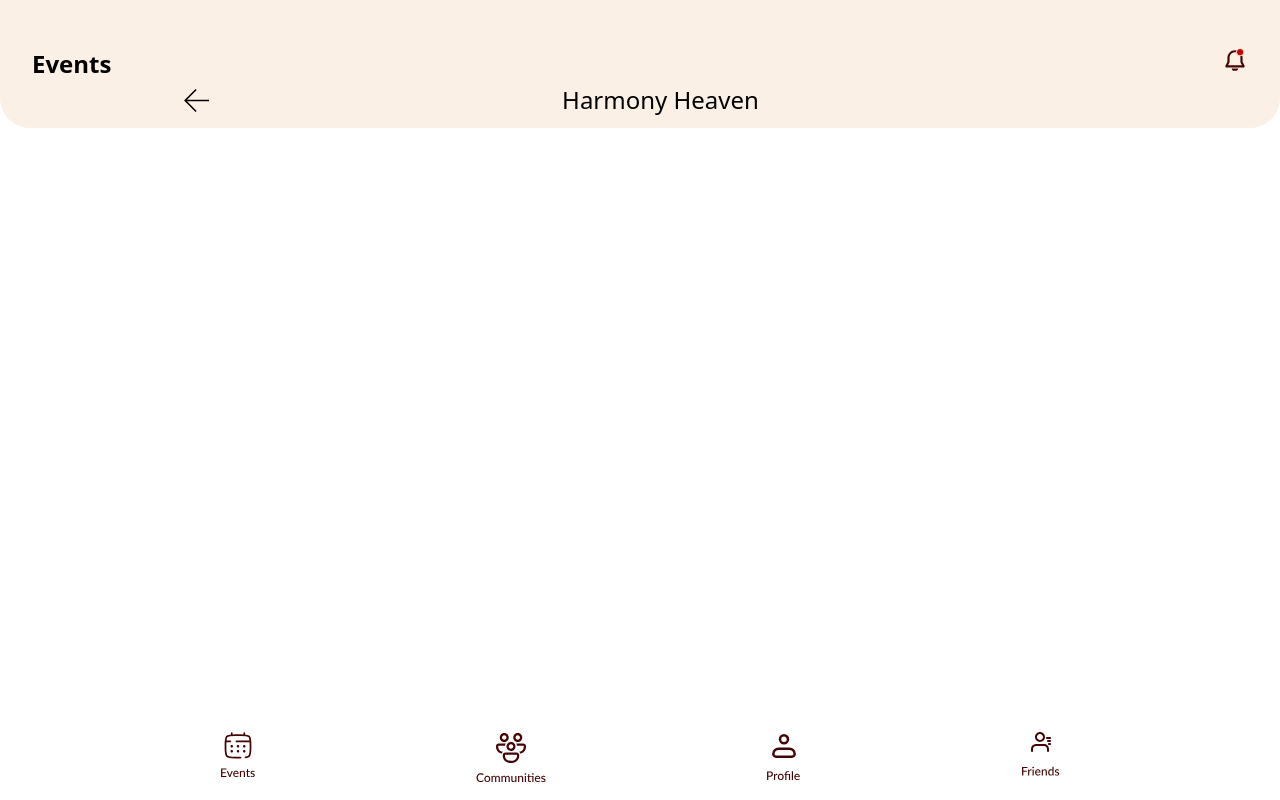
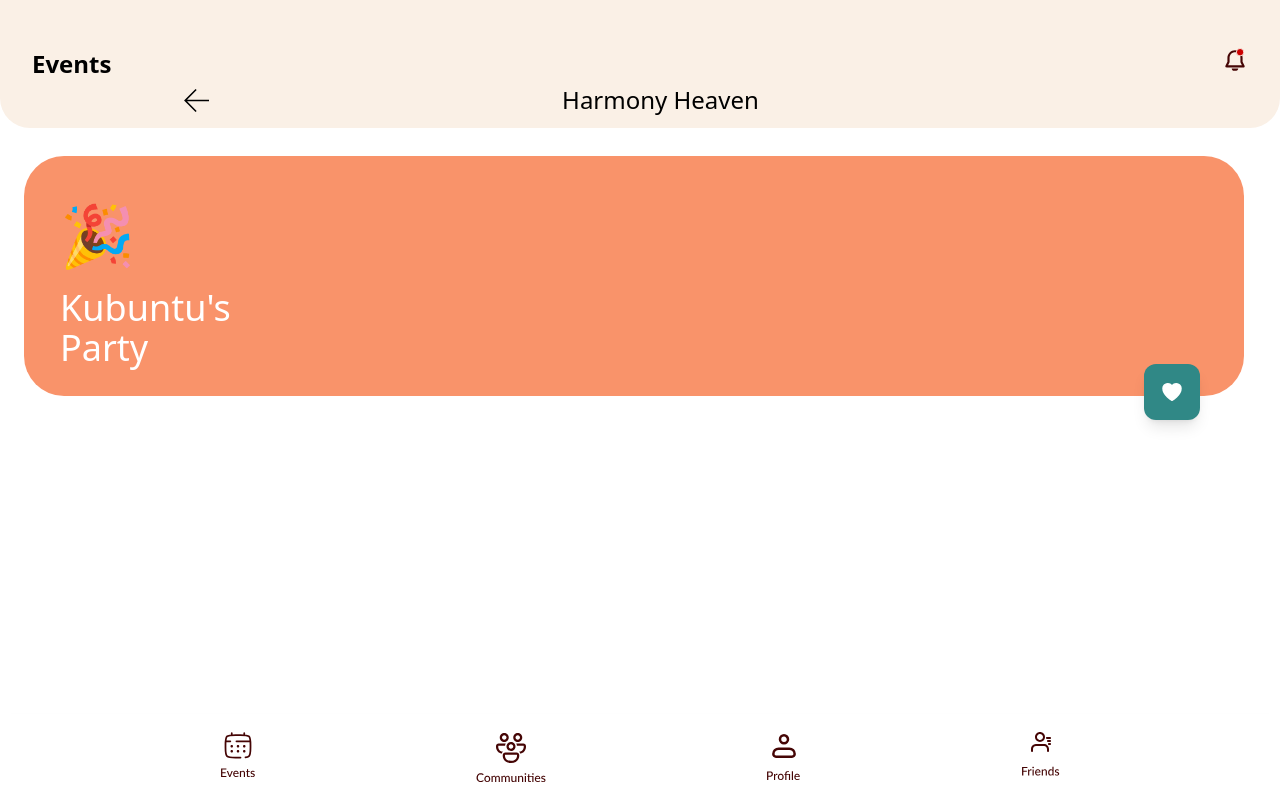
Before and after one commit to assudani66/Palikin, a React (Vite) app: page /events/details in a window 1280 px wide. Built offline with nearby package versions, Linux system fonts and the light colour scheme.

Commit message:
feat: event card

```diff
--- a/src/pages/eventDetails/EventDetails.jsx
+++ b/src/pages/eventDetails/EventDetails.jsx
@@ -1,18 +1,25 @@
-import React from 'react'
+import React, {useState} from 'react'
+import {useNavigate} from "react-router-dom";
 
 import { Header } from '../../components'
 
+
+
 export const EventDetails = () =>
 {
+  const navigate = useNavigate();
 
     const communityName = "Harmony Heaven";
+    const eventName = "Kubuntu's Party";
+
+    const [like,setLike] = useState(false);
 
   return (
-    <div>
+    <div className="flex flex-col">
       <header className="flex flex-col relative">
         <Header heading="Events" />
         <section className=" absolute bottom-3 ml-2 flex justify-around items-center w-full font-normal">
-        <svg width="25" height="23" viewBox="0 0 25 23" fill="none" xmlns="http://www.w3.org/2000/svg">
+        <svg width="25" height="23" viewBox="0 0 25 23" fill="none" xmlns="http://www.w3.org/2000/svg" onClick={()=>navigate("/events")}>
         <path d="M25 12.2812H3.05176L12.6587 21.8882L11.5601 22.9868L0.0732422 11.5L11.5601 0.0131836L12.6587 1.11182L3.05176 10.7188H25V12.2812Z" fill="black"/>
         </svg>
         <h1 className="text-2xl">{communityName}</h1>
@@ -20,6 +27,26 @@ export const EventDetails = () =>
 
         </section>
       </header>
+
+      <main className="max-w-full h-60 bg-primary rounded-[40px] ml-6 mr-9 mt-7 box-border flex flex-col
+      gap-6 pl-9 content-center pt-12 relative">
+      <span className="text-6xl text-white">🎉</span>
+      <p className="text-4xl text-white whitespace-normal max-w-[200px]">{eventName}</p>
+
+      {like
+      ?<button className="absolute -bottom-[10%] right-11 bg-white w-14 h-14 rounded-xl flex justify-center items-center shadow-lg" onClick={()=>setLike(false)}>
+        <svg xmlns="http://www.w3.org/2000/svg" fill="#308886" viewBox="0 0 24 24" stroke-width="1.5" stroke="#308886" class="w-6 h-6">
+        <path stroke-linecap="round" stroke-linejoin="round" d="M21 8.25c0-2.485-2.099-4.5-4.688-4.5-1.935 0-3.597 1.126-4.312 2.733-.715-1.607-2.377-2.733-4.313-2.733C5.1 3.75 3 5.765 3 8.25c0 7.22 9 12 9 12s9-4.78 9-12z" />
+        </svg>
+      </button>
+      :<button className="absolute -bottom-[10%] right-11 bg-[#308886] w-14 h-14 rounded-xl flex justify-center items-center shadow-lg" onClick={()=>setLike(true)}>
+      <svg xmlns="http://www.w3.org/2000/svg" fill="white" viewBox="0 0 24 24" stroke-width="1.5" stroke="white" class="w-6 h-6">
+  <path stroke-linecap="round" stroke-linejoin="round" d="M21 8.25c0-2.485-2.099-4.5-4.688-4.5-1.935 0-3.597 1.126-4.312 2.733-.715-1.607-2.377-2.733-4.313-2.733C5.1 3.75 3 5.765 3 8.25c0 7.22 9 12 9 12s9-4.78 9-12z" />
+      </svg>
+      </button>
+      }
+
+      </main>
     </div>
   )
 }
```
